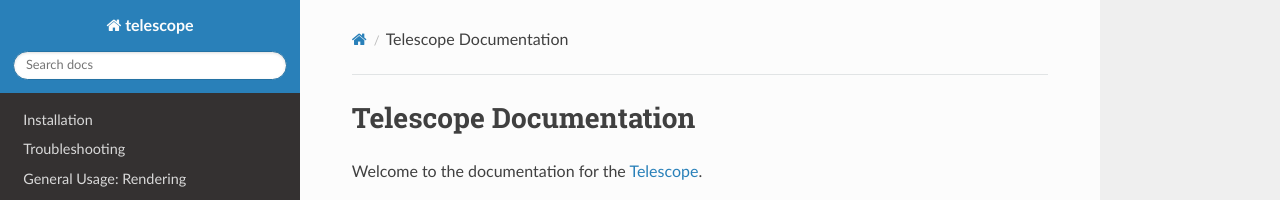
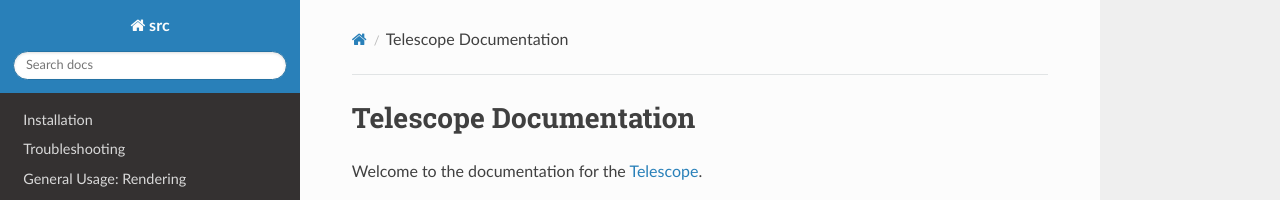
Before and after one commit to jhigginbotham64/Telescope, a Sphinx documentation site: the page built from docs/index.rst, in a window 1280 px wide. Shown: the top 200 px of the page. Built offline with Sphinx 7.4.7 and the Read the Docs theme 2.0.0, drawn with Linux system fonts in a browser that asks for light colours.

Commit message:
try again

```diff
--- a/docs/conf.py
+++ b/docs/conf.py
@@ -43,7 +43,7 @@
 
 # -- Project information -----------------------------------------------------
 
-project = 'telescope'
+project = 'src'
 copyright = '2022, Joshua Higginbotham'
 author = 'Simon Brand, Modified by Clemapfel'
 
```
